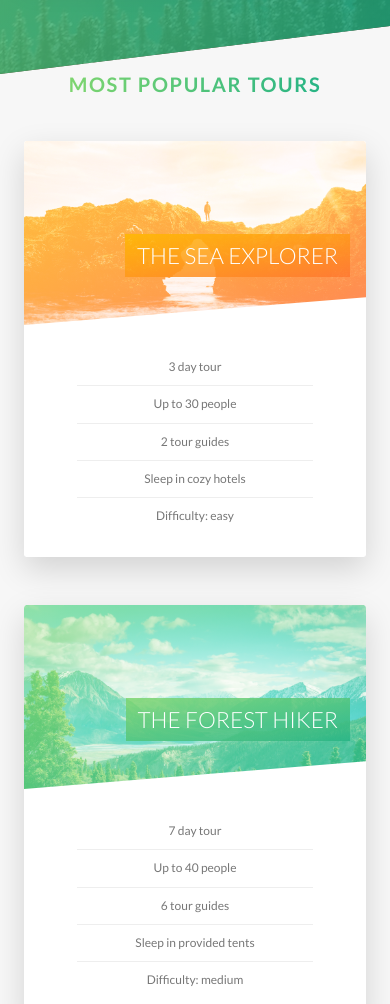
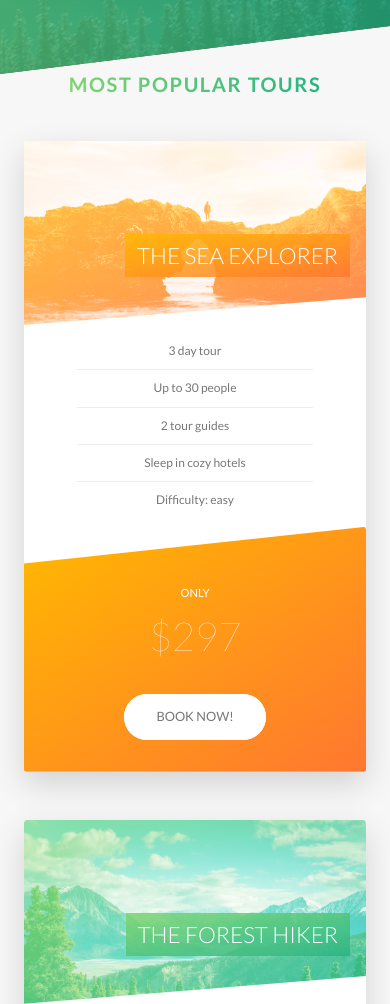
Before and after one commit to Arximiro/Natours, a website: page index.html in a window 390 px wide. Shown: the part 2456-3460 px from the top of the page. Drawn offline with Linux system fonts and the light colour scheme.

Commit message:
media query for card component added

```diff
--- a/sass/components/_card.scss
+++ b/sass/components/_card.scss
@@ -155,6 +155,54 @@
     font-size: 6rem;
     font-weight: 100;
   }
+
+
+
+
+  @include respond(tab-port) {
+    height: auto;
+    border-radius: 3px;
+    background-color: $color-white;
+    box-shadow: 0 1.5rem 4rem rgba($color-black, .15);
+
+    &__side {
+      height: auto;
+      position: relative;
+      box-shadow: none;
+
+      &--back {
+        transform: rotateY(0deg);
+        clip-path: polygon(0 15%, 100% 0, 100% 100%, 0 100%);
+      }
+    }
+
+
+    &:hover &__side--front {
+      transform: rotateY(0deg);
+    }
+
+    &__details {
+      padding: 1rem 3rem;
+    }
+
+    // BACK SIDE STYLYING
+    &__cta {
+      position: relative;
+      top: 0;
+      left: 0;
+      transform: translate(0);
+      width: 100%;
+      padding: 7rem 4rem 4rem 4rem;
+    }
+
+    &__price-box {
+      margin-bottom: 3rem;
+    }
+
+    &__price-value {
+      font-size: 5rem;
+    }
+  }
 }
 
 
```
Also changed, not shown: css/style.css.
